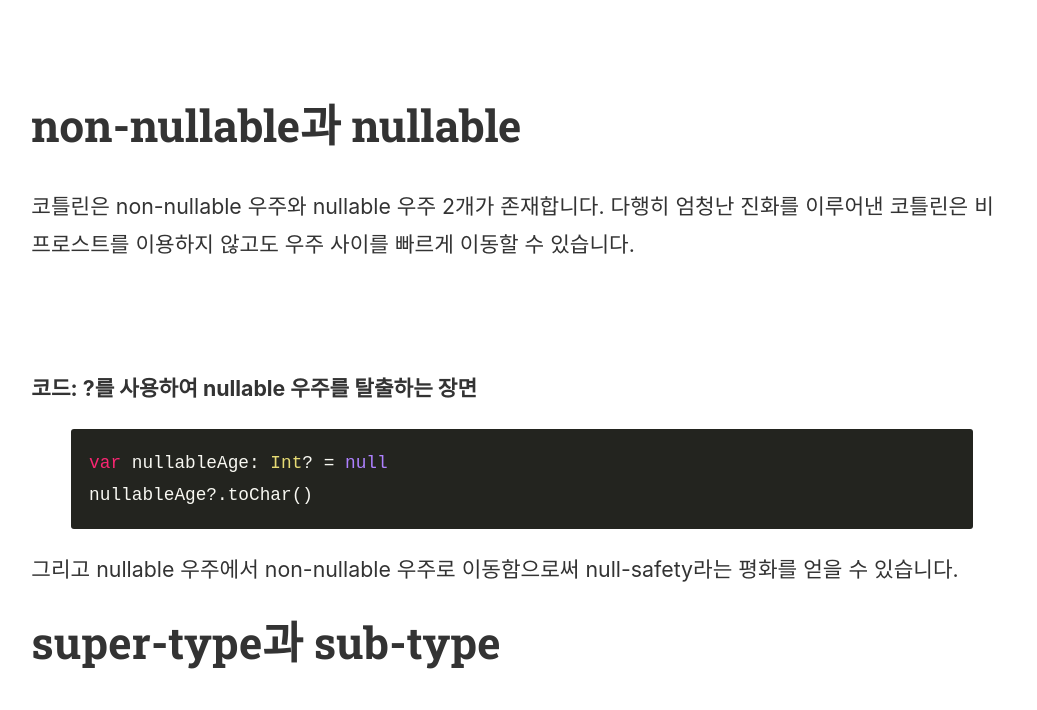
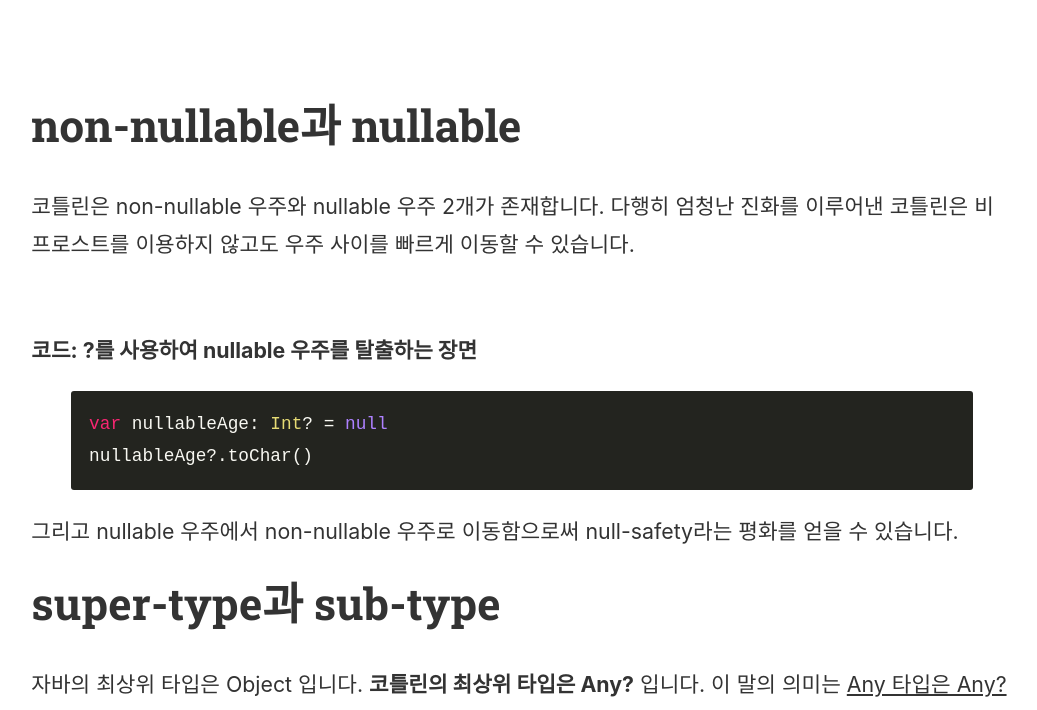
Before and after one commit to countingmars/countingmars.github.io, a Jekyll site: the page built from _posts/2021-05-23-two-unis-in-kotlin.markdown, in a window 1280 px wide. Shown: the part 1231-1941 px from the top of the page, without its empty margins (118-1155 px from the left). Built offline with Jekyll 4.4.1, drawn with Linux system fonts in a browser that asks for light colours; nearby versions of some CDN libraries.

Commit message:
two-unives in kotlin

```diff
--- a/_posts/2021-05-23-two-unis-in-kotlin.markdown
+++ b/_posts/2021-05-23-two-unis-in-kotlin.markdown
@@ -17,7 +17,7 @@
 # non-nullable과 nullable
 코틀린은 non-nullable 우주와 nullable 우주 2개가 존재합니다. 다행히 엄청난 진화를 이루어낸 코틀린은 비프로스트를 이용하지 않고도 우주 사이를 빠르게 이동할 수 있습니다.
 
-<br /><br />
+<br />
 
 **코드: ?를 사용하여 nullable 우주를 탈출하는 장면**
 {% highlight kotlin %}
@@ -45,20 +45,17 @@
 이 규칙은 심지어 내가 만든 클래스에도 적용됩니다. 만약 내가 Cat 클래스를 만들었다면 자동으로 상위 타입은 Cat? 가 됩니다. 그리고 Any? 타입은 모든 것의 최상위 타입이므로 Cat? 역시도 Any? 타입의 하위 타입이 됩니다.
 코틀린의 슈퍼 타입, 서브 타입 관계에서 기본적으로 non nullable 타입이 상위 타입이라는 인사이트를 얻을 수 있습니다. 더하여 전 우주의 최상위 타입은 Any? 타입임을 알 수 있습니다.
 
-<br /><br />
+<br />
 
 # 어리석은 우주
 코틀린 세계의 2개의 우주 중 하나는 어리석기 그지 없습니다. 무의 존재를 부정하는 우주, 바로 non-nullable 우주입니다.
 
-<br /><br />
-
+<br />
 
 **코드: 무지한 변수 Age의 탄생 장면**
 {% highlight kotlin %}
 
-
 val age: Int = 1
-
 
 {% endhighlight %}
 
@@ -69,7 +66,6 @@
 한편 타노스(본명 토니 호아)는 null 상태의 변수들을 한번의 핑거스냅(null pointer exception)으로 사망에 이르게 합니다. 최근 나이를 먹고 고향으로 돌아간 타노스는 null 이라는 개념을 만든 자신의 과오를 뉘우치듯한 발언(The billion dollar mistake)을 하기도 했습니다. 아무래도 어벤저스의 역습이 무서운가 봅니다.
 
 <br />
-<br />
 
 # 어벤저스 Any
 하지만 어리석은 우주 non-nullable 에는 Any라는 어벤저스(최상위 타입)가 존재합니다. Any 타입은 모든 변수들을 null로부터 보호해주는 null-safety 보호자입니다. 그리고 Any의 하위 타입들은, 자신들이 Any?의 하위 타입이라는 사실도 모르고 있습니다.
@@ -79,6 +75,5 @@
 <img src="https://miro.medium.com/max/664/0*V-Yzh_-bB4FlmY45" width="200" style="width:200px">
 
 <br />
-<br />
 
 과연 이들의 어리석음(Void 혹은 Nothing)은 끝일까요?
```
